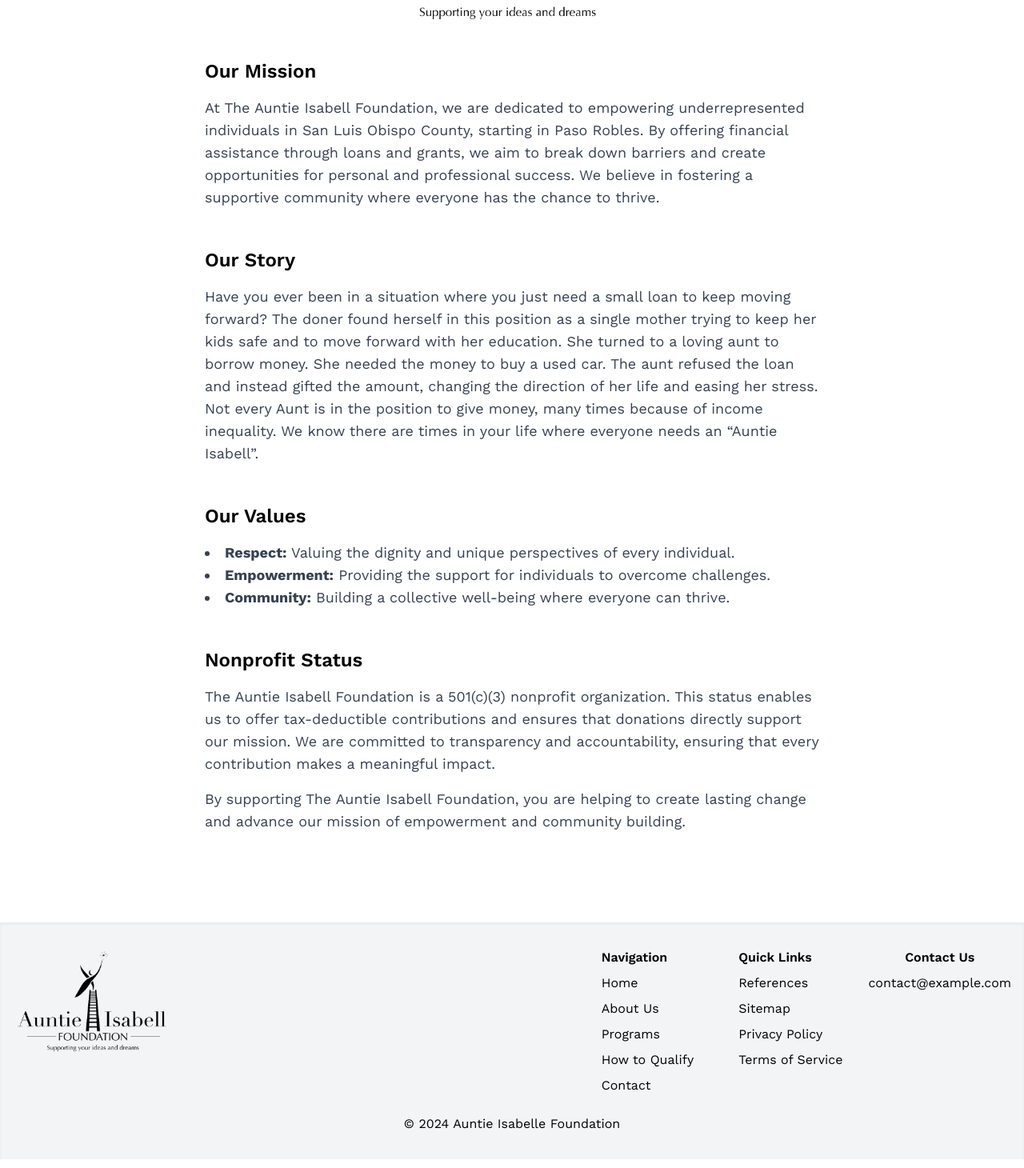
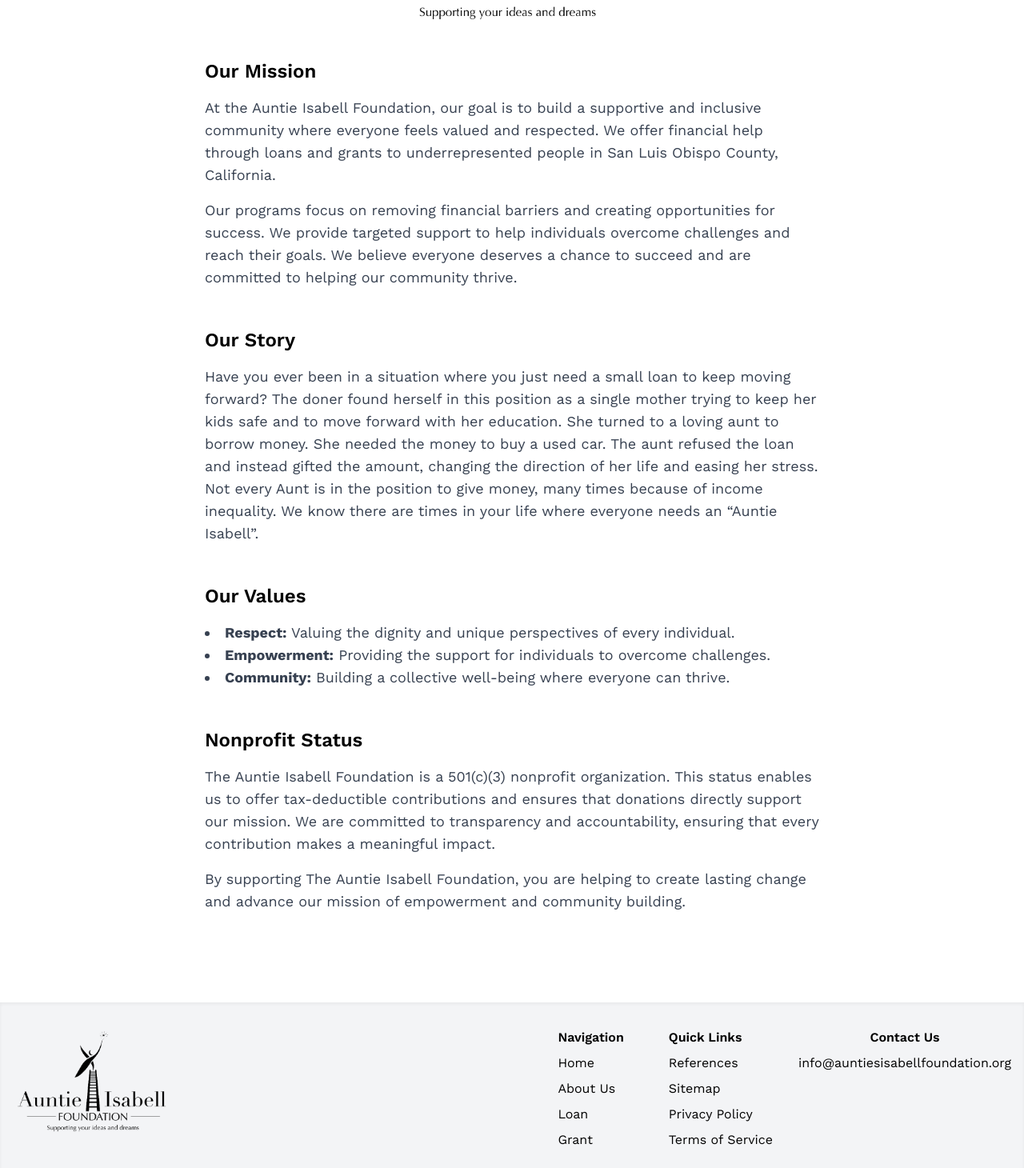
Before and after one commit to bunleaps/auntie-isabell-foundation, a Next.js app: page /about in a window 1280 px wide. Shown: the part 750-2210 px from the top of the page at 80% size. Built offline with nearby package versions, Linux system fonts and the light colour scheme.

Commit message:
fix homepage scaling, info edit

```diff
--- a/src/app/(pages)/about/page.js
+++ b/src/app/(pages)/about/page.js
@@ -29,12 +29,17 @@
         <section className="mb-12 mt-8">
           <h2 className="text-2xl font-semibold mb-4">Our Mission</h2>
           <p className="text-lg text-gray-700">
-            At The Auntie Isabell Foundation, we are dedicated to empowering
-            underrepresented individuals in San Luis Obispo County, starting in
-            Paso Robles. By offering financial assistance through loans and
-            grants, we aim to break down barriers and create opportunities for
-            personal and professional success. We believe in fostering a
-            supportive community where everyone has the chance to thrive.
+            At the Auntie Isabell Foundation, our goal is to build a supportive
+            and inclusive community where everyone feels valued and respected.
+            We offer financial help through loans and grants to underrepresented
+            people in San Luis Obispo County, California.
+          </p>
+          <p className="text-lg text-gray-700 mt-4">
+            Our programs focus on removing financial barriers and creating
+            opportunities for success. We provide targeted support to help
+            individuals overcome challenges and reach their goals. We believe
+            everyone deserves a chance to succeed and are committed to helping
+            our community thrive.
           </p>
         </section>
 
--- a/src/app/(pages)/loan/page.js
+++ b/src/app/(pages)/loan/page.js
@@ -148,7 +148,7 @@
     <div>
       <Hero
         title="Loan"
-        paragraph="The Auntie Isabell Foundation offers loans to support underrepresented individuals in Paso Robles, San Luis Obispo County. These loans can assist with various business ventures, from starting a new enterprise to expanding an existing one. We provide flexible terms and personalized guidance, including support for business planning and growth, to help ensure your success."
+        paragraph="Auntie Isabell Foundation offers low-interest loans (2.5-5%) to support underrepresented individuals in San Luis Obispo County, starting in Paso Robles. These loans are designed to help with business expenses. Award: Low-interest loans range from $2,000 to $15,000."
         backgroundImage="/bg/city01.png"
       />
       <Criteria />
--- a/src/app/globals.css
+++ b/src/app/globals.css
@@ -1,3 +1,12 @@
 @tailwind base;
 @tailwind components;
 @tailwind utilities;
+
+@layer utilities {
+    @media (min-resolution: 1.3dppx) and (max-resolution: 1.4dppx) {
+        .scale-down {
+            transform: scale(0.8);
+            /* Scale down at zoomed resolutions */
+        }
+    }
+}
--- a/src/app/page.js
+++ b/src/app/page.js
@@ -6,7 +6,7 @@
 
 function Hero() {
   return (
-    <div className="relative w-full h-dvh md:h-[calc(100vh-200px)] bg-gray-900">
+    <div className="relative w-full h-dvh lg:h-[calc(100vh-200px)] bg-gray-900">
       {/* Hero Background Image */}
       <div className="absolute inset-0">
         <Image
@@ -24,15 +24,15 @@
         <div className="px-4 md:px-8 max-w-7xl mx-auto">
           <div className="flex justify-center items-center">
             <Image
-              src="/logos/white2.png" // Replace with your logo image path
+              src="/logos/white2.png"
               alt="Logo"
-              width={500} // Adjust as needed
-              height={500} // Adjust as needed
-              className="mr-3 w-1/2 h-1/2 md:w-1/4 lg:w-1/3"
+              width={500}
+              height={500}
+              className="mr-3 w-1/2 h-1/2 md:w-1/4 lg:w-1/3 scale-down" // Add scale-down class
             />
           </div>
 
-          <h1 className="mt-4 text-4xl leading-2 md:text-6xl md:leading-normal font-bold text-white mb-4">
+          <h1 className="mt-4 text-4xl leading-2 lg:text-5xl md:leading-normal font-bold text-white mb-4">
             Empowering Dreams, Fostering Equality
           </h1>
           <p className="text-lg md:text-2xl text-white">
--- a/src/components/templates/Footer.js
+++ b/src/components/templates/Footer.js
@@ -6,9 +6,9 @@
   const navLinks = [
     { link_name: "Home", link_path: "/" },
     { link_name: "About Us", link_path: "/about" },
-    { link_name: "Programs", link_path: "/services" },
-    { link_name: "How to Qualify", link_path: "/qualify" },
-    { link_name: "Contact", link_path: "/contact" },
+    { link_name: "Loan", link_path: "/loan" },
+    { link_name: "Grant", link_path: "/grant" },
+    // { link_name: "Contact", link_path: "/contact" },
   ];
 
   const additionalLinks = [
@@ -73,7 +73,7 @@
                 href="mailto:contact@example.com"
                 className="hover:text-gray-600 transition-colors duration-300"
               >
-                contact@example.com
+                info@auntiesisabellfoundation.org
               </a>
             </p>
           </div>
--- a/src/components/templates/Navbar.js
+++ b/src/components/templates/Navbar.js
@@ -14,7 +14,7 @@
     { link_name: "About Us", link_path: "/about" },
     { link_name: "Loan", link_path: "/loan" },
     { link_name: "Grant", link_path: "/grant" },
-    { link_name: "Contact", link_path: "/contact" },
+    // { link_name: "Contact", link_path: "/contact" },
   ];
 
   return (
```
